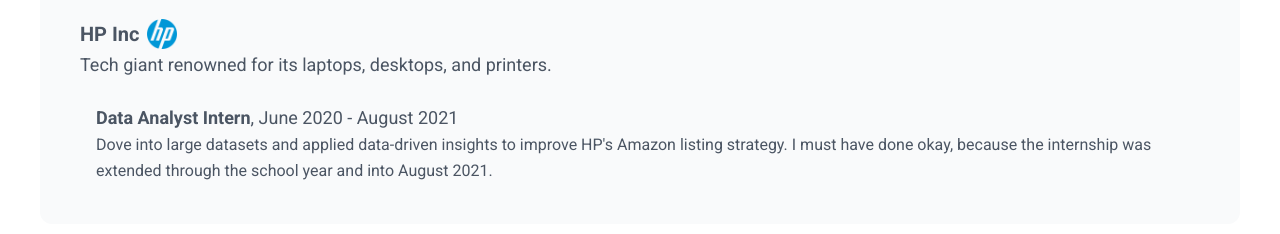
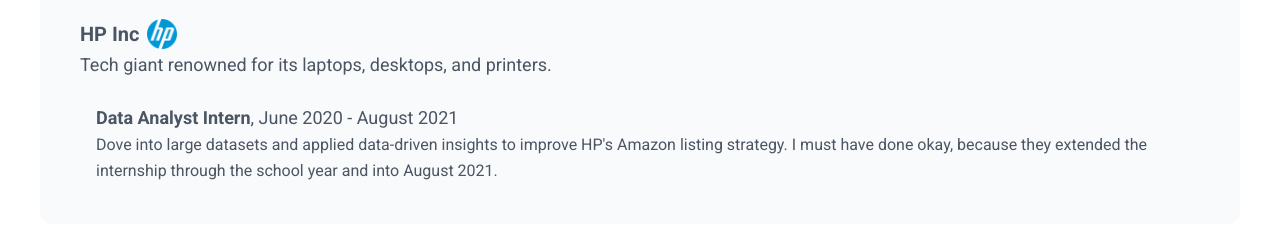
Before and after one commit to alecabdul/personal-website, a Next.js app: page / in a window 1280 px wide. Shown: the part 1140-1374 px from the top of the page. Built offline with nearby package versions, Linux system fonts and the light colour scheme; a web font is replaced by a local one.

Commit message:
Update page.tsx

```diff
--- a/app/page.tsx
+++ b/app/page.tsx
@@ -155,7 +155,7 @@
             <strong>Data Analyst Intern</strong>, June 2020 - August 2021
           </p>
           <p className='leading-relaxed px-4'>
-            Dove into large datasets and applied data-driven insights to improve HP's Amazon listing strategy. I must have done okay, because the internship was extended through the school year and into August 2021.
+            Dove into large datasets and applied data-driven insights to improve HP's Amazon listing strategy. I must have done okay, because they extended the internship through the school year and into August 2021.
           </p>
         </section>
 
```
